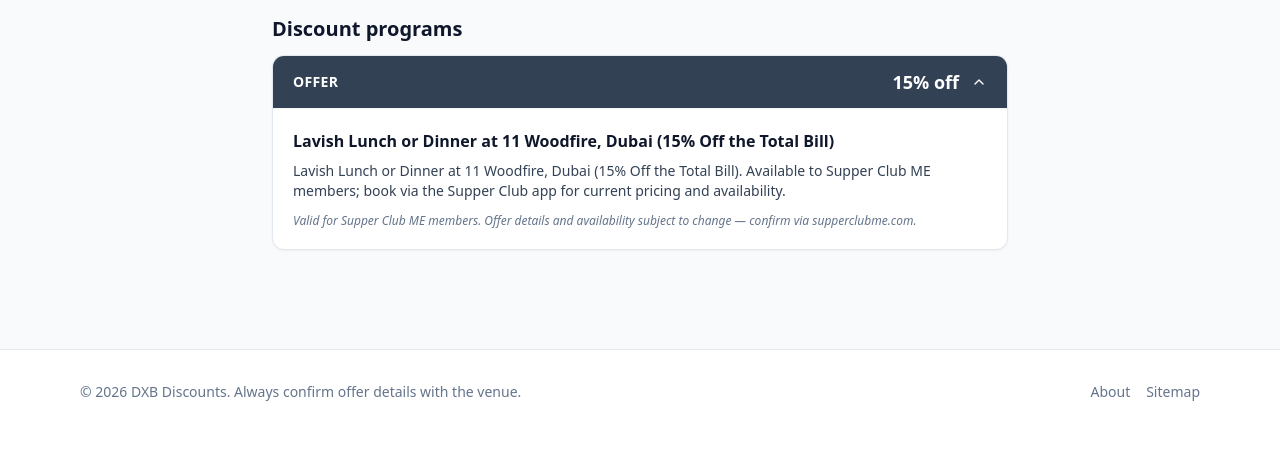
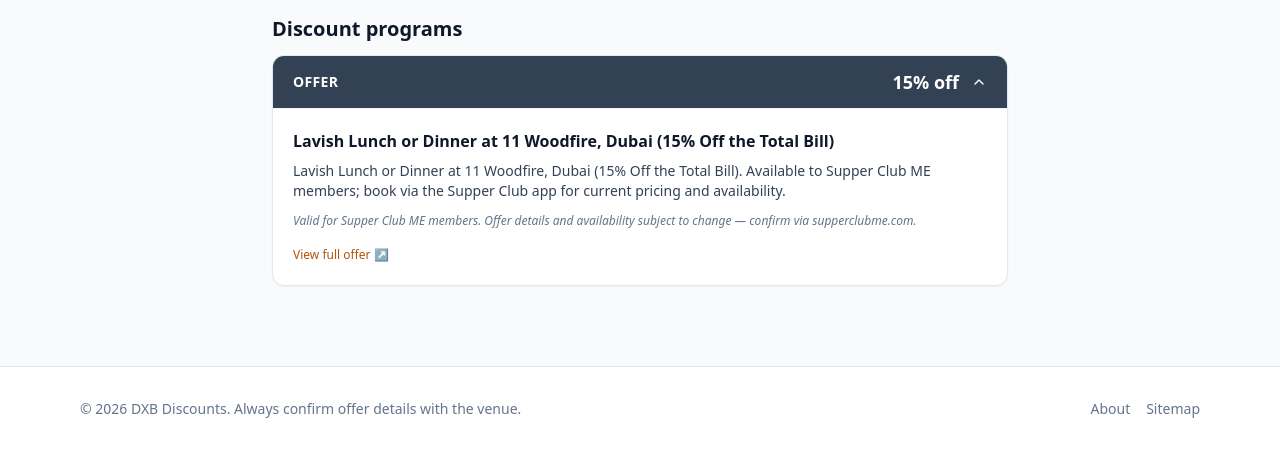
Before and after one commit to scripts-and-tables/dxb-discounts, a Django app: page /places/11-woodfire/ in a window 1280 px wide. Shown: the part 366-817 px from the top of the page. Before the commit the page ends 767 px from the top, so only its background shows below. Run offline with Django 5.2, Linux system fonts and the light colour scheme; data comes from the database, SQL or seed files in the repository; some libraries are stand-ins or nearby versions.

Commit message:
Link each discount tile to its source-of-truth offer URL
When a place has a Supper Club / Fazaa / etc. offer attached, the user
should be able to click through to the program's official page for that
offer to see live pricing, book, or read the latest T&Cs. Today the tile
body just has prose; there's no out-link.

Add external_url to the Discount model and surface it as a "View full
offer ↗" CTA at the bottom of each program tile (only when set, opens
in a new tab with rel="noopener noreferrer").

Backfill via 0011_backfill_external_urls.py:
- Supper Club discounts: each slug is "supper-<sitemap-url-slug>", so
  the booking URL is reconstructable as
  https://supperclubme.com/product/booking/<slug>. 193 backfilled.
- Caribou Fazaa → fazaa.ae/offers/view/caribou-coffee
- Caribou Perks → cariboucoffee.com/caribou-perks/
- Mondoux Loyalty → mondoux.ae/loyalty-program/
- Caribou Esaad: left blank (Esaad has no public per-merchant URL).

End state: 196 of 197 discounts have a source link rendered as a CTA.

Co-Authored-By: Claude Opus 4.7 (1M context) <noreply@anthropic.com>

```diff
--- a/apps/discounts/models.py
+++ b/apps/discounts/models.py
@@ -115,6 +115,10 @@ class Discount(models.Model):
 
     description = models.TextField()
     terms = models.TextField(blank=True, help_text="Fine print, exclusions, hours, etc.")
+    external_url = models.URLField(
+        blank=True,
+        help_text="Source-of-truth link, e.g. the Fazaa/Supper Club/Entertainer offer page or the venue's loyalty signup page.",
+    )
 
     valid_from = models.DateField(null=True, blank=True)
     valid_until = models.DateField(null=True, blank=True, help_text="Leave blank for ongoing offers.")
--- a/templates/places/_program_tile_inner.html
+++ b/templates/places/_program_tile_inner.html
@@ -22,7 +22,12 @@ Renders as a native <details> so each tile can be collapsed independently.
     <h3 class="font-semibold text-slate-900 mb-2">{{ discount.title }}</h3>
     <p class="text-sm text-slate-700 whitespace-pre-line mb-3">{{ discount.description }}</p>
     {% if discount.terms %}
-      <p class="text-xs text-slate-500 italic whitespace-pre-line">{{ discount.terms }}</p>
+      <p class="text-xs text-slate-500 italic whitespace-pre-line mb-3">{{ discount.terms }}</p>
+    {% endif %}
+    {% if discount.external_url %}
+      <a href="{{ discount.external_url }}" target="_blank" rel="noopener noreferrer" class="text-xs font-medium text-amber-700 hover:text-amber-900">
+        View full offer ↗
+      </a>
     {% endif %}
   </div>
 </details>
```
Also changed, not shown: apps/discounts/migrations/0010_add_discount_external_url.py (added), apps/discounts/migrations/0011_backfill_external_urls.py (added).
